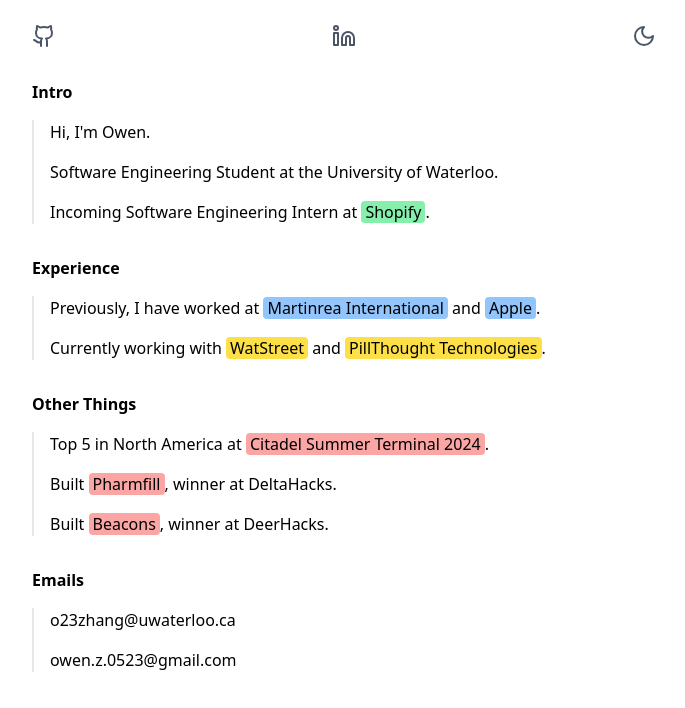
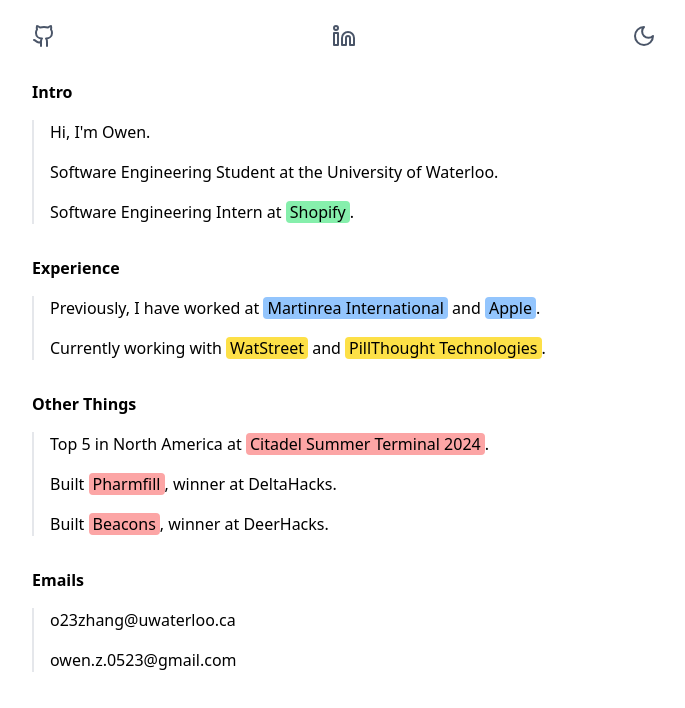
Before and after one commit to owenz0523/portfolio, a Next.js app: page / in a window 1280 px wide. Shown: the top 708 px of the page, without its empty margins (296-981 px from the left). Built offline with nearby package versions, Linux system fonts and the light colour scheme.

Commit message:
feb 2025 update

```diff
--- a/src/components/Portfolio.tsx
+++ b/src/components/Portfolio.tsx
@@ -72,7 +72,7 @@
           <p>Hi, I&apos;m Owen.</p>
           <p>Software Engineering Student at the University of Waterloo.</p>
           <p>
-            Incoming Software Engineering Intern at{' '}
+            Software Engineering Intern at{' '}
             <a
               href="https://www.shopify.com/"
               target="_blank"
```
